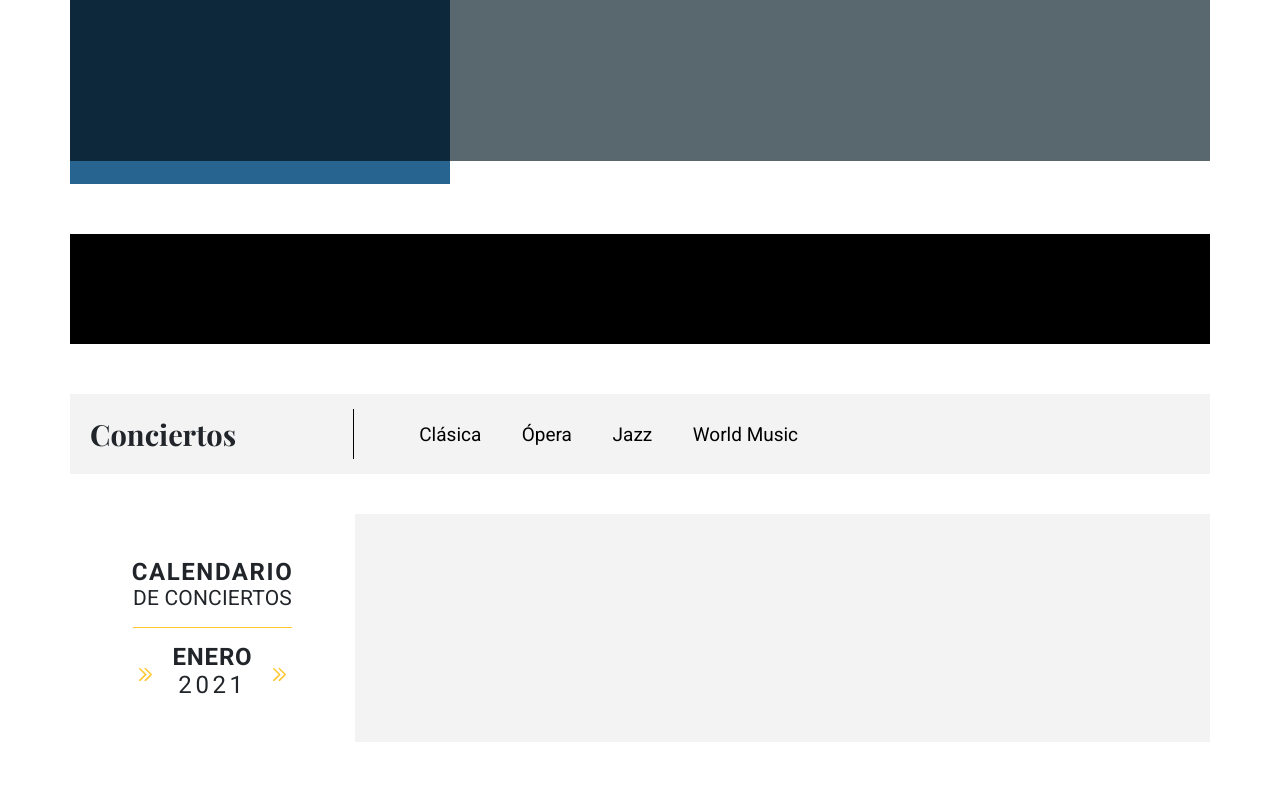
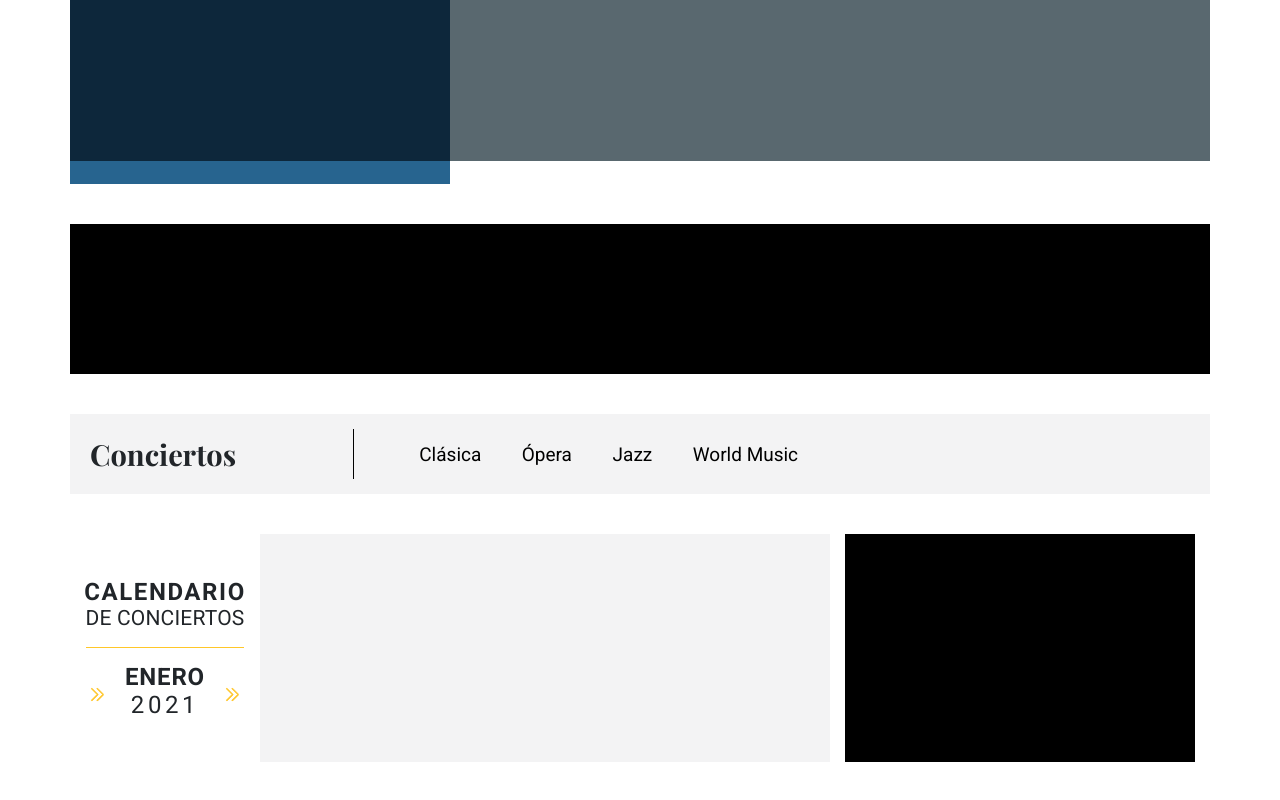
Before and after one commit to jomarz/tempo-front, a Vue app: page / in a window 1280 px wide. Shown: the part 626-1426 px from the top of the page. Built offline with nearby package versions, Linux system fonts and the light colour scheme.

Commit message:
Style add component

```diff
--- a/src/App.vue
+++ b/src/App.vue
@@ -3,7 +3,7 @@
     <TopBar />
     <NavBar />
     <Featured />
-    <ad-full-width />
+    <ad-box class="ad-full-width"/>
     <concerts-section />
   </div>
 </template>
@@ -12,8 +12,8 @@
 import TopBar from './components/TopBar.vue';
 import NavBar from './components/NavBar.vue';
 import Featured from './components/Featured.vue';
-import AdFullWidth from './components/AdFullWidth.vue';
 import ConcertsSection from './components/ConcertsSection.vue';
+import AdBox from './components/AdBox.vue';
 
 export default {
   name: 'App',
@@ -21,8 +21,8 @@ export default {
     TopBar,
     NavBar,
     Featured,
-    AdFullWidth,
-    ConcertsSection
+    ConcertsSection,
+    AdBox
   }
 }
 </script>
@@ -117,6 +117,13 @@ export default {
     h3.section-nav-title {
       line-height: 1.5rem;
     }
+    /* ad boxes styles*/
+    .ad-full-width {
+      height: 150px;
+    }
+    .ad-small {
+      height: 100%;
+    }
   }
 
 </style>
--- a/src/components/AdFullWidth.vue
+++ b/src/components/AdBox.vue
@@ -10,9 +10,9 @@ export default {
 
 <style lang="scss" scoped>
     .ad-full-width {
-        height: 110px;
+        box-sizing: border-box;
+        height: 100%;
         width: 100%;
-        margin: 10px 0 10px 0;
         background-color: black;
     }
 </style>
--- a/src/components/Calendar.vue
+++ b/src/components/Calendar.vue
@@ -33,8 +33,6 @@ export default {
 
 <style lang="scss" scoped>
     .calendar {
-        margin-top: 40px;
-        margin-bottom: 40px;
         .calendar-left-box {
             display: flex;
             flex-direction: column;
--- a/src/components/ConcertsSection.vue
+++ b/src/components/ConcertsSection.vue
@@ -13,14 +13,22 @@
                 </ul>
             </div>
         </div>
-        <Calendar />
+        <div class="row calendar-row">
+            <div class="col-md-9 col-lg-8 pl-0">
+                <Calendar />
+            </div>
+            <div class="col-md-3 col-lg-4 pr-0">
+                <ad-box class="ad-small" />
+            </div>
+        </div>
     </div>
 </template>
 
 <script>
+import AdBox from './AdBox.vue'
 import Calendar from './Calendar.vue'
 export default {
-  components: { Calendar },
+  components: { Calendar, AdBox },
 
 }
 </script>
@@ -49,5 +57,8 @@ export default {
         .section-menu li{
             margin-left: 40px;
         }
+        .calendar-row {
+            padding: 40px 0 04px 0;
+        }
     }
 </style>
```
